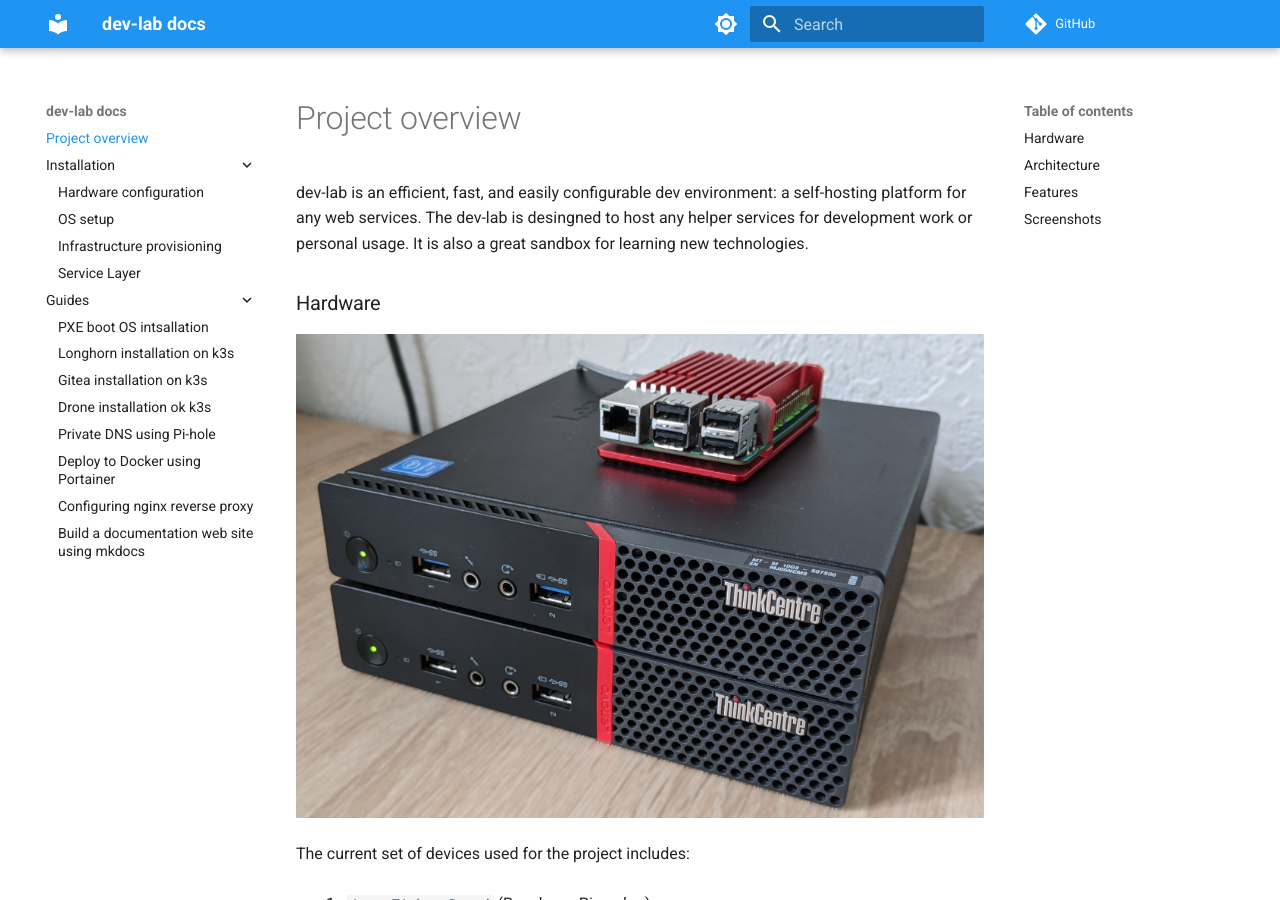
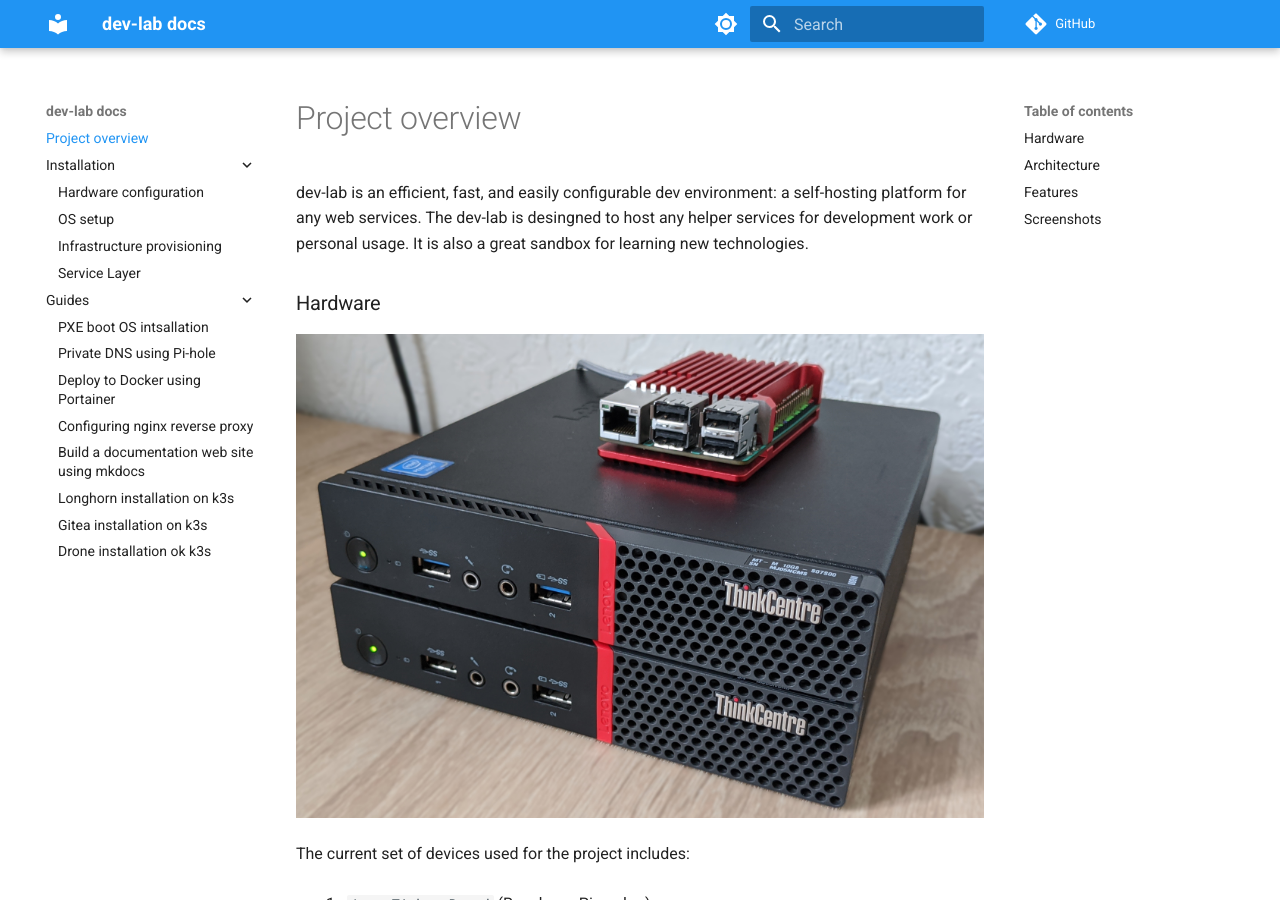
Before and after one commit to spetriuk/dev-lab-docs, an MkDocs documentation site: the page built from docs/index.md, in a window 1280 px wide and 900 px high. Built offline with MkDocs 1.6.1 and Material for MkDocs 9.7.7, drawn with Linux system fonts in a browser that asks for light colours; comment, search, counter and statistics services are not loaded; some of the changed lines change nothing that is shown.

Commit message:
Change pages order

```diff
--- a/mkdocs.yml
+++ b/mkdocs.yml
@@ -10,13 +10,13 @@
     - 'installation/services.md'
   - 'Guides':
     - 'guides/pxe.md'
-    - 'guides/longhorn.md'
-    - 'guides/gitea.md'
-    - 'guides/drone.md'
     - 'guides/pihole-dns.md'
     - 'guides/portainer.md'
     - 'guides/nginx-configure.md'
     - 'guides/mkdocs.md'
+    - 'guides/longhorn.md'
+    - 'guides/gitea.md'
+    - 'guides/drone.md'
 
 theme:
   name: material
```
